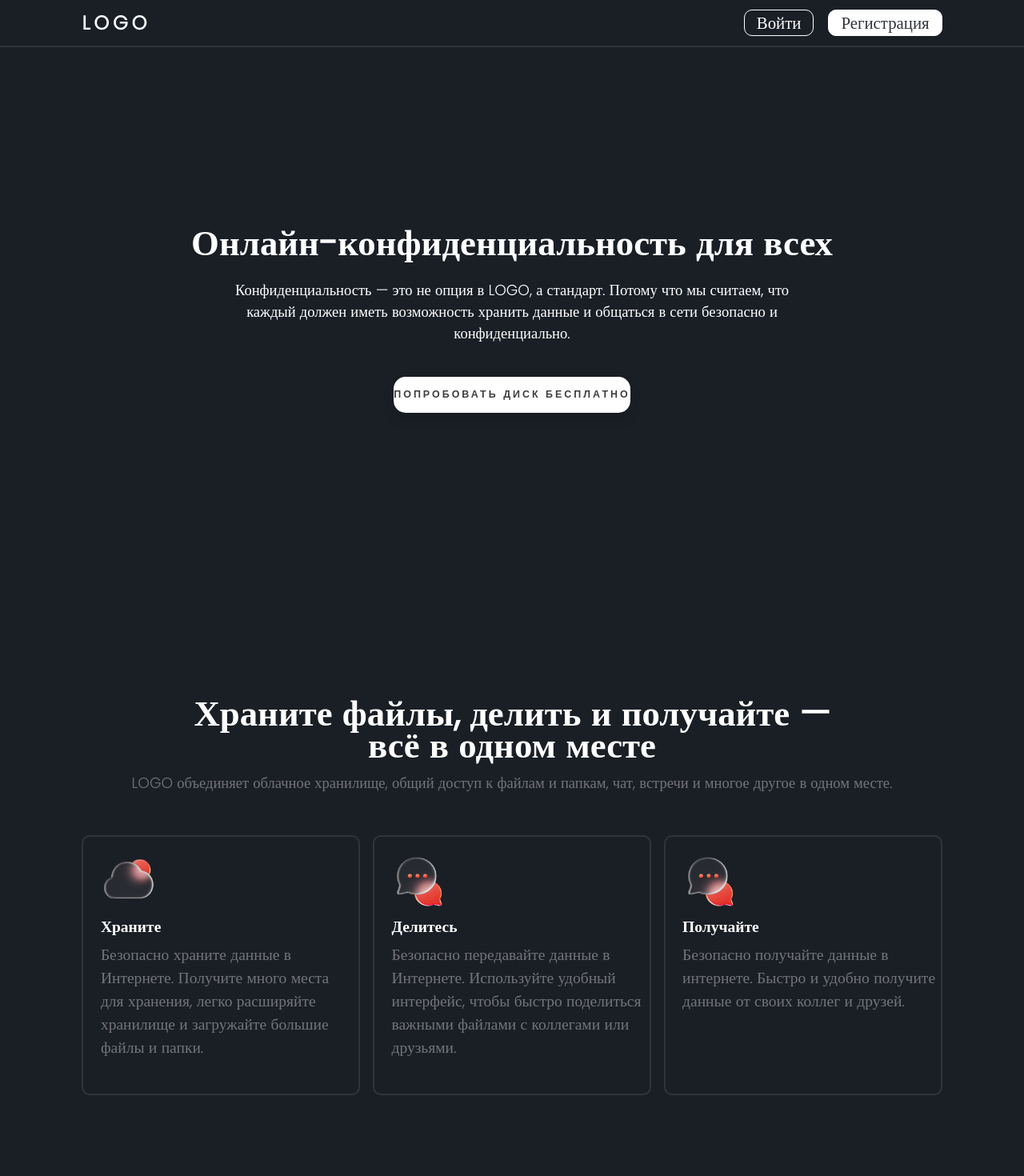
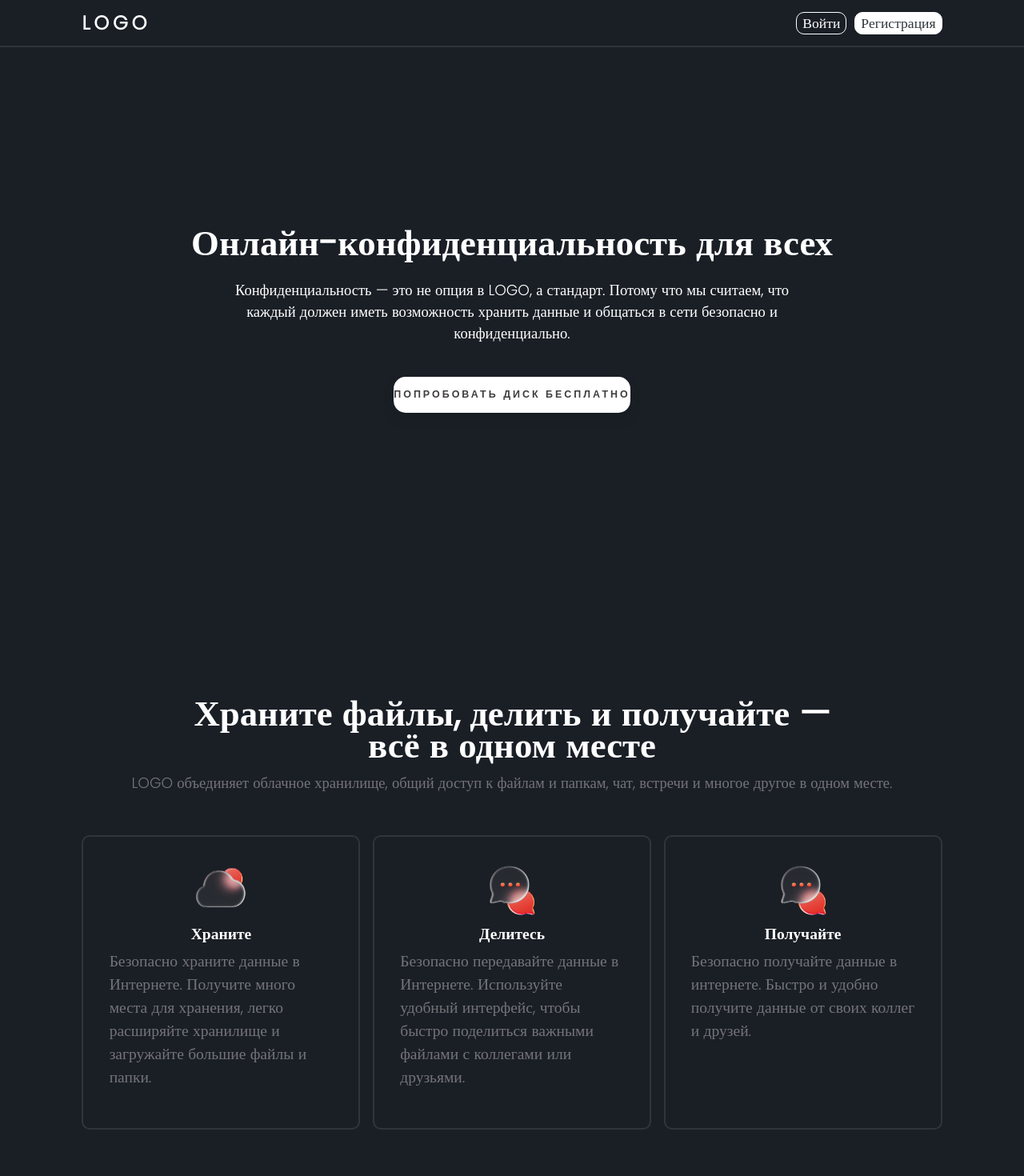
Before and after one commit to 12kot/Document-Flow_v2, a React (Create React App) app: page / in a window 1280 px wide. Shown: the top 1470 px of the page at 80% size. Built offline with nearby package versions, Linux system fonts and the light colour scheme.

Commit message:
bugs fix

```diff
--- a/src/pages/Header/Header.module.css
+++ b/src/pages/Header/Header.module.css
@@ -31,12 +31,12 @@ a {
 
 .auth {
   display: flex;
-  gap: 18px;
+  gap: 10px;
 }
 
 .auth a {
-  font-size: 1.3rem;
-  padding: 0 15px;
+  font-size: 1.1rem;
+  padding: 0 7px;
 }
 
 .authItem {
--- a/src/pages/MainPage/Components/Advantage/Cards/Cards.module.css
+++ b/src/pages/MainPage/Components/Advantage/Cards/Cards.module.css
@@ -6,9 +6,9 @@
 }
 
 .card {
-  padding: 2% 0 0 2%;
+  padding: 3%;
   height: 300px;
-  width: 30%;
+  width: 26%;
 
   border: 2px solid #30353b;
   -webkit-border-radius: 10px;
@@ -17,7 +17,9 @@
 
   display: flex;
   flex-direction: column;
+  gap: 5px;
 
+  align-items: center;
   text-align: left;
 }
 
@@ -26,20 +28,20 @@
 }
 
 .card h4 {
-  margin: 2% 0 0;
   font-size: calc(0.9rem + 0.4vw);
+  margin: 0;
 }
 
 .card p {
   text-align: left;
   font-size: calc(0.9rem + 0.4vw);
-  margin: 2% 2% 0 0;
+  margin: 0;
 }
 
 @media all and (max-width: 800px) {
   .card {
     width: 100%;
-    height: 220px;
-    margin: 2vw 0 0;
+    height: 240px;
+    margin: 4vw 0 0;
   }
 }
```
